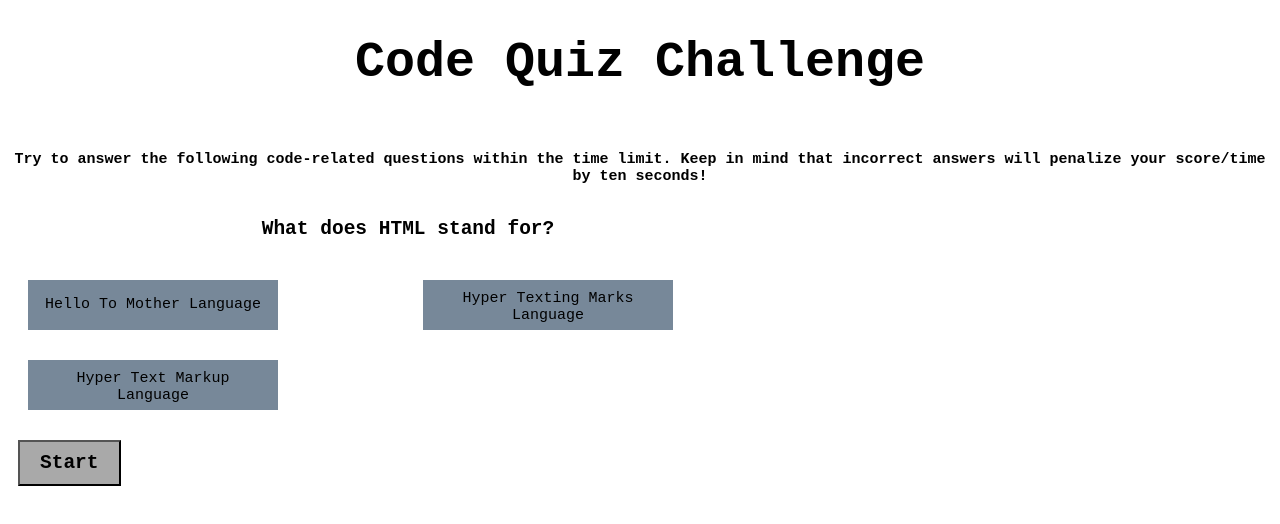
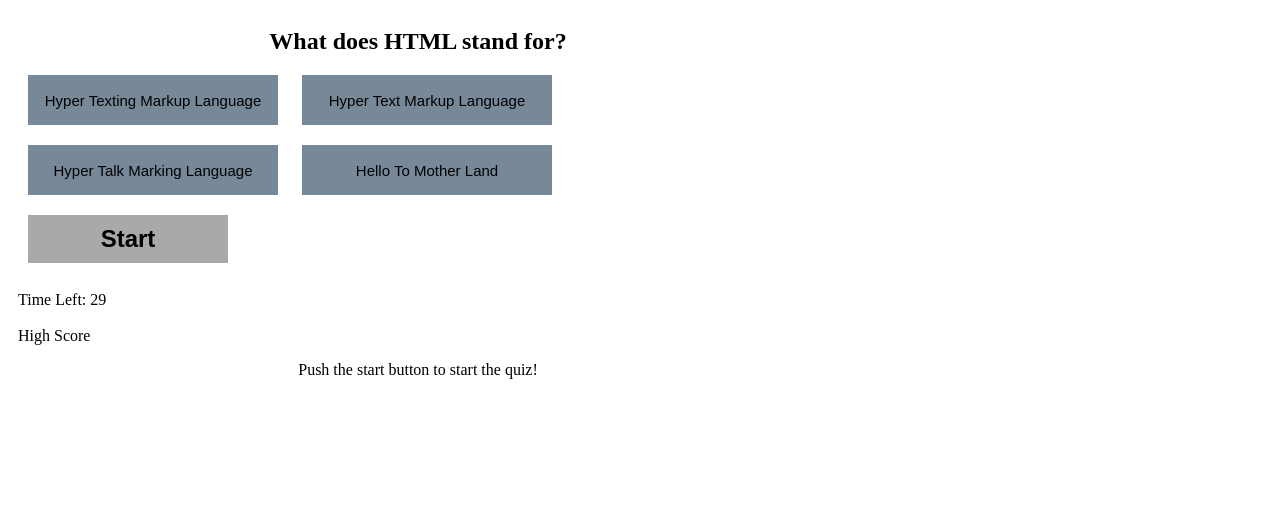
Before and after one commit to erinmarie84/Code-Quiz, a plain HTML site: page index.html in a window 1280 px wide. Both pictures are taken after a click on the button "Start". Drawn offline with nearby package versions, Linux system fonts and the light colour scheme.

Commit message:
catching up

```diff
--- a/index.html
+++ b/index.html
@@ -1,35 +1,44 @@
+
 <!DOCTYPE html>
 <html lang="en">
 <head>
     <meta charset="UTF-8">
     <meta name="viewport" content="width=device-width, initial-scale=1.0">
-    <link rel= 'stylesheet' type= 'text/css' href= 'style.css'>
     <title>Quiz</title>
+    <link rel="stylesheet" href="style.css">
 
-    <h1>Code Quiz Challenge</h1>
+    <script src="https://code.jquery.com/jquery-3.5.1.min.js" integrity="sha256-9/aliU8dGd2tb6OSsuzixeV4y/faTqgFtohetphbbj0=" crossorigin="anonymous"></script>
+    <script defer src="script.js"> </script>
+</head>
+<body>
+    <div class= "container">
+        <div id= "question-container">
+        <div id="question">Code Quiz</div>
+            <div class= 'vertical-center'>
+
+                <div id= "answerButtons" class="ans-btn">
+                    <button id = "btnA" class="btn">A</button>
+                    <button id = "btnB" class="btn">B</button>
+                    <button id = "btnC" class="btn">C</button>
+                    <button id = "btnD" class="btn">D</button>
+            </div>
+    <div class= "controls"></div>
+        <button id="startBtn" class ="startBtn btn">Start</button>
+        <br>
+        <div id=timeLeft></div>
+        <div id=userScore></div>
+    </div>
     <br>
-    <h2>Try to answer the following code-related questions within the time limit. Keep in mind that incorrect answers will penalize your score/time by ten seconds!</h2>
-</head>
 
-<body>
+    <div id= "highScoreContainer" class = "hide">
+            <div id="highScore">High Score</div>
+            <ul id= "highScoreTable"></ul>
 
-    <div class= 'container'>
-        <div id= 'quizContainer' class= 'hide'></div>
-            <div id= 'question'>Question</div>
-            <div id = 'results'></div>
-            <div id= 'answerButtons' class= 'btn-grid'>
-                <button id= 'btn1' class= 'btn'data-answer= 'a'>Answer A</button>
-                <button id= 'btn2' class = 'btn' data-answer= 'b'>Answer B</button>
-                <button id= 'btn3' class= 'btn'data-answer= 'c'>Answer C</button>
-            </div>
+    <div id='paragraph'>
+        <p>Push the start button to start the quiz!</p>
+    </div>
 
-        <div class= 'controls'>
-            <button id= 'startBtn' class= 'startBtn btn'> Start </button>
-         </div>
 
-            <div id= 'timer'></div>
-        </div>
     </div>
-<script src= 'question.js'></script>
-</body>
-</html>
+
+    </div>
--- a/question.js
+++ /dev/null
@@ -1,94 +0,0 @@
-//Create variables that connect with the buttons created in the HTML
-var startButton = document.getElementById('startBtn');
-var questionText = document.getElementById('question');
-var buttonOne = document.getElementById('btn1');
-var buttonTwo = document.getElementById('btn2');
-var buttonThree = document.getElementById('btn3');
-var answers = document.querySelector('#answerButtons')
-var userAnswer = '';
-var numCorrect = 0;
-
-var currentQuestion = 0;
-var timer = document.getElementById('timer')
-//Create a variable that shows how many seconds the user has
-var countDown = 30;
-
-// once total time gets to zero stop game
-
-startButton.addEventListener('click', startGame);
- answers.addEventListener('click', function(event){
-
-     if(event.target.tagName === 'correctAnswer'){
-        numCorrect++;
-    }
-});
-    for(var i=0; i<question.length; i++){
-        userAnswer = (correctAnswer[i].querySelector(answers, 'clicked'))
-    }
-
-    function timer() {
-        var time = setInterval(function () {
-
-            if (countDown < 1) {
-                clearInterval(time);
-                timer = document.getElementById('timer').innerHTML = 'Times Up';
-            } else {
-                countDown--;
-            }
-
-        }, 1000)
-
-    }
-
-    function startGame() {
-        nextQuestion()
-    };
-
-
-    function nextQuestion() {
-        var question = myQuestions[currentQuestion].question;
-         questionText.innerHTML = question;
-        console.log(questionText);
-
-         var btn1 = myQuestions[currentQuestion].answers.choicea;
-         buttonOne.innerHTML = btn1;
-
-         var btn2 = myQuestions[currentQuestion].answers.choiceb;
-         buttonTwo.innerHTML = btn2;
-
-         var btn3 = myQuestions[currentQuestion].answers.choicec;
-         buttonThree.innerHTML = btn3;
-    };
-
-        var myQuestions = [{
-
-            question: 'What does HTML stand for?',
-            answers: {
-                choicea: 'Hello To Mother Language',
-                choiceb: 'Hyper Texting Marks Language',
-                choicec: 'Hyper Text Markup Language'
-            },
-
-            correctAnswer: 'c'
-        },
-        {
-            question: 'What does CSS stand for?',
-            answers: {
-                choicea: 'Crappy Styling Sorter',
-                choiceb: 'Cascading Style Sheets',
-                choicec: 'Cascading Single Sheets'
-            },
-
-            correctAnswer: 'b'
-        },
-        {
-            question: 'What is a function?',
-            answers: {
-                choicea: 'It is used to assign variables to values',
-                choiceb: 'A block of code that performs a task',
-                choicec: 'Used for storing and manipulating text'
-            },
-
-            correctAnswer: 'b'
-        }
-    ];
--- /dev/null
+++ b/script.js
@@ -0,0 +1,180 @@
+    var startButton = document.getElementById('startBtn');
+    var questionText = document.getElementById('question');
+    var questionIndex = 0
+    var buttonAText = document.getElementById("btnA");
+    var buttonBText = document.getElementById("btnB");
+    var buttonCText = document.getElementById("btnC");
+    var buttonDText = document.getElementById("btnD");
+
+    var answerContainer = document.getElementById('answerButtons');
+    var scoreOutput = document.getElementById('userScore');
+    var score = 0
+    var li1 = document.createElement("li");
+    var li2 = document.createElement("li");
+    var li3 = document.createElement("li");
+    var li4 = document.createElement("li");
+
+
+    startButton.addEventListener('click', startGame);
+    var questionCounter = 0
+
+    var questionArray = [{
+        question: 'What does HTML stand for?',
+        answers: {
+            choicea: 'Hyper Texting Markup Language',
+            choiceb: 'Hyper Text Markup Language',
+            choicec: 'Hyper Talk Marking Language',
+            choiced: 'Hello To Mother Land',
+        },
+        correctAnswer: 'Hyper Text Markup Language',
+    },
+    {
+        question: 'How do you call a function?',
+        answers: {
+            choicea: 'Using { } brackets',
+            choiceb: 'Using [ ] brackets',
+            choicec: 'Just call it on the phone',
+            choiced: 'You do not actually call functions',
+        },
+        correctAnswer: 'Using { } brackets',
+    },
+    {
+        question: 'What does CSS stand for?',
+        answers: {
+            choicea: 'Cascading Single Sheets',
+            choiceb: 'Cascading Style Sheets',
+            choicec: 'Cascading Styling Sheet',
+            choiced: 'Cannot Style Sheep',
+        },
+        correctAnswer: 'Cascading Style Sheets',
+    },
+    {
+        question: 'What do you use to declare an array?',
+        answers: {
+            choicea: '{ }',
+            choiceb: ' " " ',
+            choicec: '[ ]',
+            choiced: '``',
+        },
+        correctAnswer: '[ ]',
+
+    },
+    {
+        question: 'Which is the proper way to use camel case?',
+        answers: {
+            choicea: 'CamelCase',
+            choiceb: 'Camel-Case',
+            choicec: 'Camel_Case',
+            choiced: 'camelCase',
+        },
+        correctAnswer: 'camelCase',
+
+    },
+    {
+        question: 'What do you call a flock of crows?',
+        answers: {
+            choicea: 'Murder',
+            choiceb: 'Craven',
+            choicec: 'Creepy',
+            choiced: 'Flock, duh',
+        },
+        correctAnswer: 'Murder',
+
+
+    }];
+
+
+    //Displays question on question card, and answer buttons
+    function displayQuestion() {
+
+
+        var question = questionArray[questionIndex].question;
+        questionText.innerHTML = question;
+
+        var buttonA = questionArray[questionIndex].answers.choicea;
+        buttonAText.innerHTML = buttonA;
+
+        var buttonB = questionArray[questionIndex].answers.choiceb;
+        buttonBText.innerHTML = buttonB;
+
+        var buttonC = questionArray[questionIndex].answers.choicec;
+        buttonCText.innerHTML = buttonC;
+
+        var buttonD = questionArray[questionIndex].answers.choiced;
+        buttonDText.innerHTML = buttonD;
+    }
+
+    function startGame() {
+        displayQuestion()
+        timer()
+    }
+
+    // Timer function
+    var timeTotal = 30;
+    function timer() {
+        var setTimer = setInterval(function () {
+
+            document.getElementById('timeLeft').innerHTML = `Time Left: ${timeTotal}`
+            if (timeTotal <= 0) {
+                clearInterval(setTimer)
+                document.getElementById('timeLeft').innerHTML = `Time's Up! Your score is ${score}`;
+                saveButton();
+            } else {
+                timeTotal--
+            }
+        }, 1000);
+    }
+
+
+
+     answerContainer.addEventListener("click", getUserChoice);
+
+    function getUserChoice(event) {
+
+        var userChoice = event.target.textContent;
+
+        showResults(userChoice);
+    }
+
+    //Function to call once the timer has run out
+    function showResults(userChoice) {
+        answerContainer = document.getElementById('answer-buttons');
+
+
+        // Conditional to decide of userChoice === questionArray[i].answers.correctAnswer
+        if (userChoice === questionArray[questionIndex].correctAnswer) {
+            questionIndex++
+            score++;
+            displayQuestion();
+
+            document.getElementById('userScore').innerHTML = `Score: ${score}`
+        } else {
+            questionIndex++ //Increase question Index to go to the next question
+            timeTotal--
+            displayQuestion()
+        }
+
+
+
+    };
+    // New table to pop-up when time is up, quiz card hides
+    var table = document.getElementById('highScoreTable');
+    function saveButton() {
+
+        var userName = prompt('What is your name?');
+        var hideClass = document.getElementById('highScoreContainer');
+        hideClass.classList.remove('hide');
+
+        var questionContainer = document.getElementById('questionContainer');
+        questionContainer.classList.add('hide');
+
+    //This group of code it to get the user name and score to populate on a table
+        var highScoreEntry = (`${userName} : ${score}`)
+        window.localStorage.setItem(`${userName}`, JSON.stringify(highScoreEntry));
+
+
+        var li = document.createElement('li');
+        var highStorage = window.localStorage.getItem(`${userName}`);
+        li.append(highStorage);
+
+    }
--- a/style.css
+++ b/style.css
@@ -1,23 +1,21 @@
-*, *::before, *::after {
+/* *, *::before, *::after {
     box-sizing: border-box;
     font-family: monospace;
-}
+} */
 
-body{
+.container {
 
-    justify-content: center;
-    align-items: center;
-}
-
-.container{
     width: 800px;
     max-width: 80%;
+    position: relative;
     background-color: white;
     border-radius: 5px;
     padding: 10px;
 }
 
-.btn-grid{
+
+.btn-grid {
+
     display: grid;
     grid-template-columns: repeat(2, auto);
     gap: 10px;
@@ -25,15 +23,19 @@ body{
 }
 
 
-.startBtn{
+.startBtn {
+
+    margin-left: auto;
+    margin-right: auto;
     font-size: 1.5rem;
     font-weight: bold;
     padding: 10px 20px;
     color: black;
 }
 
-#question{
+#question {
 
+    text-align: center;
     font-size: 1.5rem;
     font-weight: bold;
     padding: 10px 20px;
@@ -42,33 +44,30 @@ body{
 
 }
 
-h1 {
-    font-family: monospace;
-    font-size: 50px;
-    text-align: center;
+#paragraph {
 
-
-}
-
-h2 {
-
-    font-size: 15px;
     text-align: center;
 }
 
 #startBtn {
 
+    display: grid;
     background-color: darkgray;
     text-align: center;
+    width: 25%;
+    padding: 10px;
+    border: 10px;
+    margin: 10px;
 }
 
-.buttons {
+.answerButtons {
 
     margin-top: 30px;
 }
 
-#btn1, #btn2, #btn3, #btn4 {
+#btnA, #btnB, #btnC, #btnD {
 
+    display: inline-block;
     background-color: lightslategrey;
     width: 250px;
     height: 50px;
```
Also changed, not shown: 2 other files.
